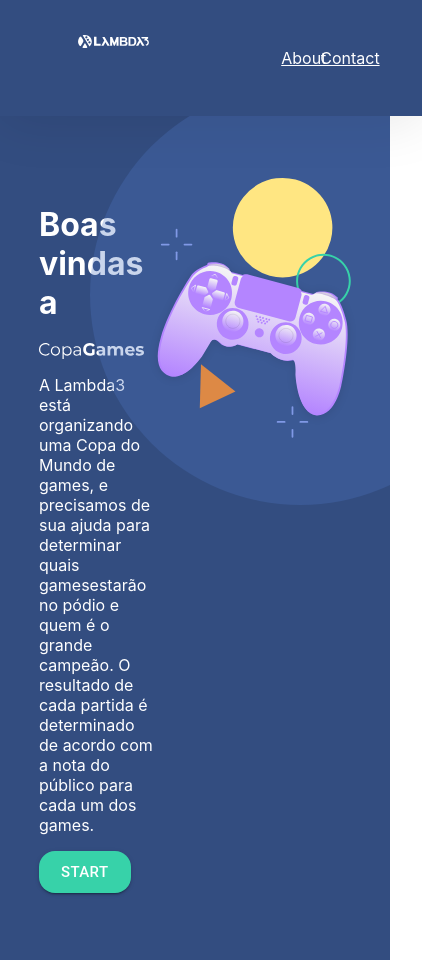
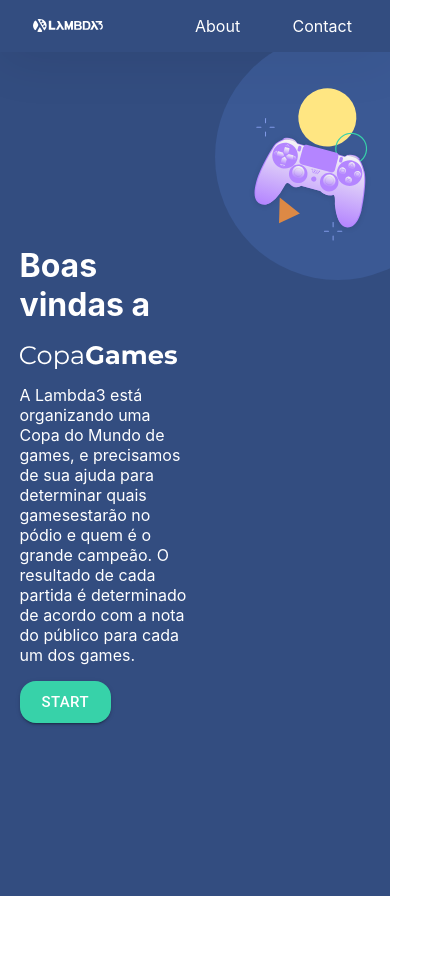
Before and after one commit to dudzpedra/copa-games-react, a React (Create React App) app: page / in a window 390 px wide. Shown: the whole page, 422 px wide, since content can reach past the window. After the commit the page ends 896 px from the top, so only its background shows below. Built offline with nearby package versions, Linux system fonts and the light colour scheme.

Commit message:
started responsive css

```diff
--- a/src/components/GameCard/GameCard.module.css
+++ b/src/components/GameCard/GameCard.module.css
@@ -1,11 +1,11 @@
 .card, .selected {
-  width: 80%;
+  width: 50%;
   max-width: 300px;
   margin: 1rem auto;
   padding: 1rem;
-  background: #b6c0ce;
   border-radius: 4px;
   color: #000;
+  box-shadow: 0px 2px 2px rgba(0, 0, 0, 0.15);
 }
 .card:hover {
   box-shadow: 0px 8px 16px rgba(0, 0, 0, 0.2);
@@ -18,5 +18,5 @@
 
 img {
   width: 90%;
-  max-width: 300px;
+  max-width: 200px;
 }
--- a/src/components/Instructions/Instructions.module.css
+++ b/src/components/Instructions/Instructions.module.css
@@ -4,3 +4,10 @@
     text-align: left;
     padding: 2rem;
 }
+
+.instructionsSelect {
+    display: flex;
+    flex-direction: row;
+    justify-content: space-between;
+    align-items: center;
+}
--- a/src/components/Instructions/index.jsx
+++ b/src/components/Instructions/index.jsx
@@ -1,14 +1,9 @@
-import styles from './Instructions.module.css'
-import {
-  FormControl,
-  InputLabel,
-  Select,
-  MenuItem,
-} from "@mui/material";
+import styles from "./Instructions.module.css";
+import { FormControl, InputLabel, Select, MenuItem } from "@mui/material";
 import { useDispatch, useSelector } from "react-redux";
 import { Link } from "react-router-dom";
 import { gamesActions } from "../../store/features/gamesSlice";
-import UIButton from '../ui/UIButton';
+import UIButton from "../ui/UIButton";
 
 const Instructions = () => {
   const dispatch = useDispatch();
@@ -32,15 +27,19 @@ const Instructions = () => {
           <MenuItem value={8}>8 Games</MenuItem>
         </Select>
       </FormControl>
+      <div className={styles.instructionsSelect}>
+        <div>
           <h2>2. Select {amount} games:</h2>
           <h3>
             {length} of {amount} selected
           </h3>
+        </div>
         {amount === length && (
           <Link to="/selected">
-          <UIButton text='SUBMIT GAMES'/>
+            <UIButton text="SUBMIT GAMES" />
           </Link>
         )}
+      </div>
     </div>
   );
 };
--- a/src/components/ui/Grid/Grid.module.css
+++ b/src/components/ui/Grid/Grid.module.css
@@ -1,6 +1,6 @@
 .grid {
   display: grid;
-  grid-template-columns: repeat(4, 1fr);
+  grid-template-columns: repeat( auto-fit, minmax(150px, 1fr) );
   gap: 1rem;
   width: 95%;
   margin: 1rem auto;
--- a/src/components/ui/Header/Header.module.css
+++ b/src/components/ui/Header/Header.module.css
@@ -3,22 +3,29 @@ header {
   box-shadow: 0 0 1px 0;
   box-shadow: 0 4px 56px rgba(0, 0, 0, 0.1);
   width: 100%;
-  padding: 1rem;
+  align-items: center;
   background-color: rgba(51, 77, 128, 1);;
 }
 
 a {
   color: #fff;
-}
-
-header nav {
-  display: flex;
-  margin: 1rem auto;
-  width: 20%;
+  text-decoration: none;
 }
 
 header a {
   width: 20%;
   margin: 1rem auto;
-  justify-items: center;
 }
+
+header nav {
+  display: flex;
+  margin: 0 auto;
+  width: 50%;
+}
+
+nav a:hover {
+  border-bottom: 2px solid white;
+  opacity: 0.9;
+  color: #37D2A9;
+  transition: all ease-in 1s;
+}
--- a/src/components/ui/Header/index.jsx
+++ b/src/components/ui/Header/index.jsx
@@ -6,7 +6,7 @@ const Header = () => {
   return (
     <header>
       <Link to="/">
-        <img src={lambda3} alt="Logo Lambda3" />
+        <img src={lambda3} alt="Logo Lambda3" id="header-logo"/>
       </Link>
       <nav>
         <Link to="/about">About</Link>
--- a/src/routes/home.jsx
+++ b/src/routes/home.jsx
@@ -7,6 +7,7 @@ import marca from '../assets/marca.svg'
 const Home = () => {
   return (
     <div className='home-container'>
+      <img src={logo} alt="Copa Games Logo" id="logo" />
       <div className='info'>
         <h1>Boas vindas a</h1>
         <img src={marca} alt="Marca Copa Games" id="marca" />
@@ -20,7 +21,6 @@ const Home = () => {
           <UIButton text='START' />
         </Link>
       </div>
-      <img src={logo} alt="Copa Games Logo" id="logo" />
     </div>
   );
 };
--- a/src/routes/results.jsx
+++ b/src/routes/results.jsx
@@ -1,17 +1,20 @@
-import '../styles/results.css'
-import { useSelector } from "react-redux"
-import { useNavigate } from "react-router-dom"
-import GameCard from "../components/GameCard"
+import "../styles/results.css";
+import { useSelector } from "react-redux";
+import { useNavigate } from "react-router-dom";
+import GameCard from "../components/GameCard";
+import { useEffect } from "react";
 
 const Results = () => {
-    const winner = useSelector(state => state.games.winner)
-    const navigate = useNavigate()
-    setTimeout(() => navigate('/winners'), 3000)
-    return (
-        <div className='results-container'>
-            <GameCard item={winner} />
-        </div>
-    )
-}
+  const winner = useSelector((state) => state.games.winner);
+  const navigate = useNavigate();
+  useEffect(() => {
+    setTimeout(() => navigate("/winners"), 3000);
+  });
+  return (
+    <div className="results-container">
+      <GameCard item={winner} />
+    </div>
+  );
+};
 
-export default Results
+export default Results;
--- a/src/routes/winners.jsx
+++ b/src/routes/winners.jsx
@@ -18,14 +18,14 @@ const Winners = () => {
     <div className="winners-container">
       <div className="winners">
         <div>
-          <h2>WINNER</h2>
+          <h2 id='winner-title'>WINNER</h2>
           <div className="winner-card">
             <img src={star1} alt="Star with number 1" id="star1" />
             <GameCard item={winner} />
           </div>
         </div>
         <div>
-          <h2>VICE</h2>
+          <h2 id='winner-title'>VICE</h2>
           <div className="vice-card">
             <img src={star2} alt="Star with number 2" id="star2" />
             <GameCard item={vice} />
--- a/src/styles/home.css
+++ b/src/styles/home.css
@@ -3,12 +3,12 @@
     flex-direction: row;
     position: relative;
     height: 100vh;
-    width: 100%;
+    width: 100vw;
 }
 
 .info {
-    width: 30%;
-    margin-left: 10%;
+    max-width: 45%;
+    margin-left: 5%;
     display: flex;
     flex-direction: column;
     justify-content: center;
@@ -19,5 +19,9 @@
     position: absolute;
     top: 0;
     right: 0;
-    z-index: 0;
+    max-width: 45%;
 }
+
+@media (max-width: 375px) {
+
+}
--- a/src/styles/winners.css
+++ b/src/styles/winners.css
@@ -3,8 +3,12 @@
   flex-direction: column;
 }
 
+#winner-title {
+  margin: 2rem;
+}
+
 .winners {
-  width: 50%;
+  max-width: 90%;
   margin: 1rem auto;
   display: flex;
   flex-direction: row;
@@ -18,16 +22,26 @@
 
 #star1 {
   position: absolute;
-  top: -46px;
-  left: -1%;
-  width: 92px;
-  height: 92px;
+  top: -10%;
+  left: 10%;
+  width: 60px;
 }
 
 #star2 {
   width: 60px;
   height: 60px;
   position: absolute;
-  top: -30px;
-  left: 2%;
+  top: -10%;
+  left: 5%;
 }
+
+@media (max-width: 375px) {
+  #star1 {
+    width: 60px;
+    left: 0;
+  }
+  #star2 {
+    width: 40px;
+    left: -4%;
+  }
+}
```
Lines whose indentation alone changed are shown as unchanged.
